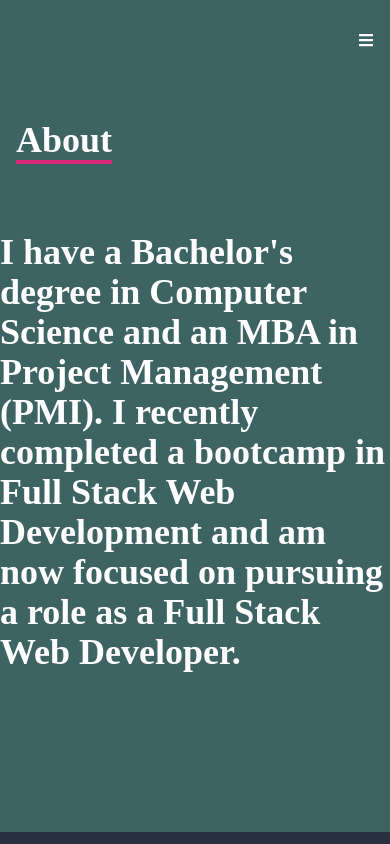
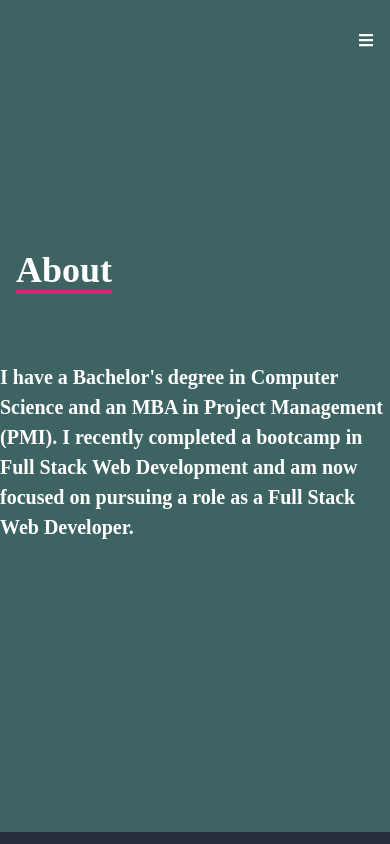
Before and after one commit to jlcastro1877/portfolio_react, a React (Create React App) app: page /about in a window 390 px wide. Shown: the top 844 px of the page. Built offline with nearby package versions, Linux system fonts and the light colour scheme.

Commit message:
responsive text about fixed

```diff
--- a/src/components/About.jsx
+++ b/src/components/About.jsx
@@ -16,8 +16,8 @@ const About = () => {
             </div>
             <div></div>
           </div>
-          <div className="max-w-[1000px] w-full grid sm:grid-cols-08 gap-12 py-10">
-            <div className="sm:justify text-4xl font-bold">
+          <div className="max-w-[1000px] w-full grid sm:grid-cols-02 gap-12 py-10">
+            <div className="sm:center text-[20px] font-bold">
               <p>
                 I have a Bachelor's degree in Computer Science and an MBA in
                 Project Management (PMI). I recently completed a bootcamp in
```
